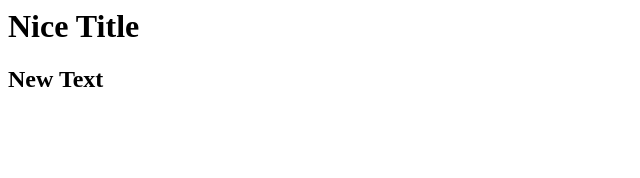
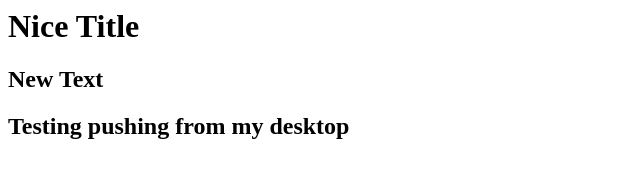
Before and after one commit to MisterMikeTee/gitcourse, a plain HTML site: page index.html in a window 1280 px wide. Shown: the whole page, without its empty margins (0-640 px from the left). Drawn offline with Linux system fonts and the light colour scheme.

Commit message:
testing commit from desktop

```diff
--- a/index.html
+++ b/index.html
@@ -1,3 +1,5 @@
 <h1> Nice Title </h1>
 
 <h2>New Text</h2>
+
+<h2>Testing pushing from my desktop</h2>
```
